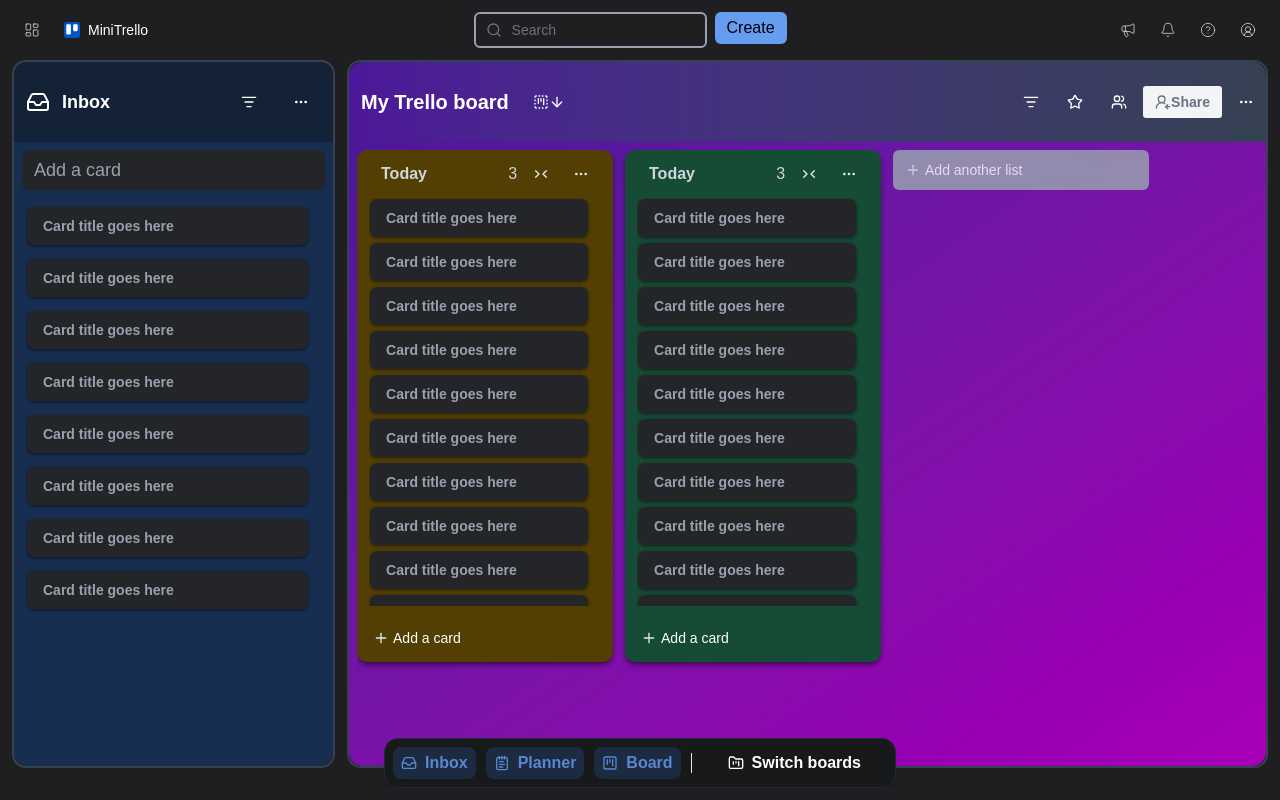
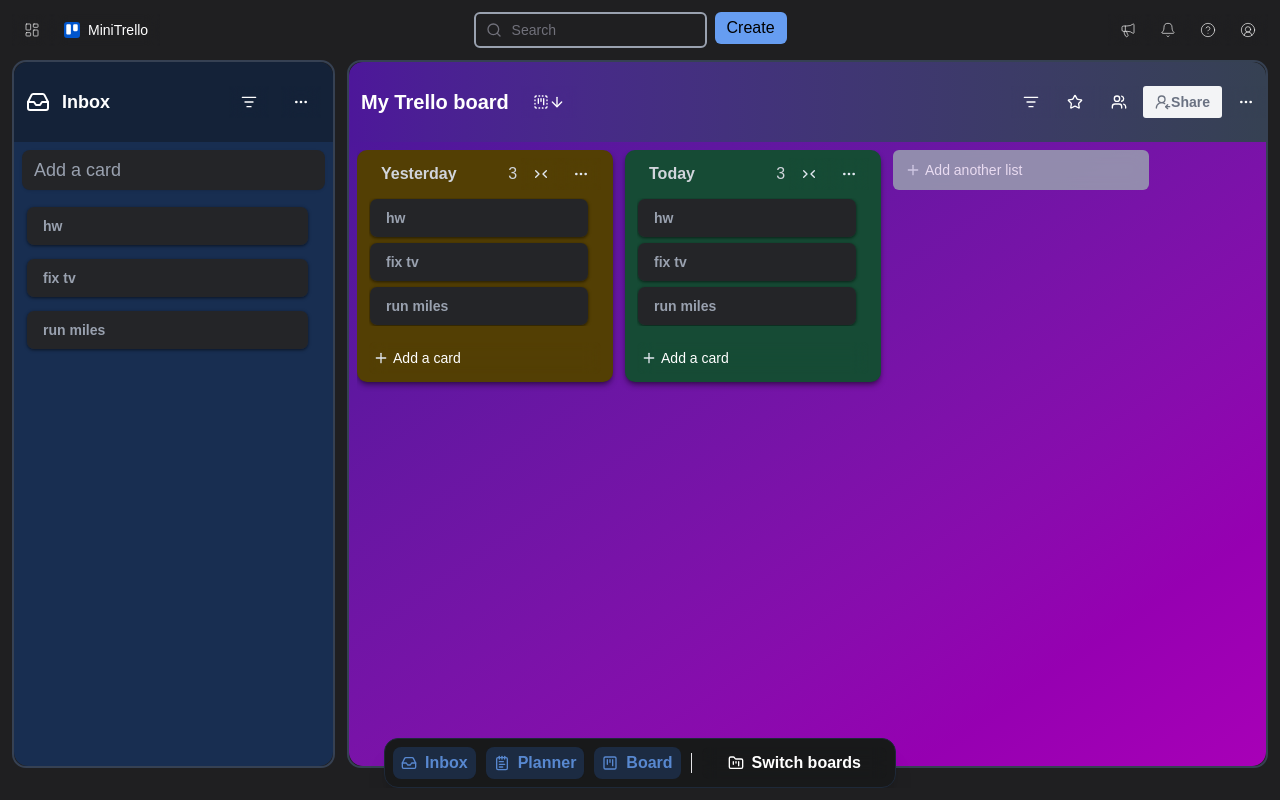
Before and after one commit to AbdallaAlhag/mini-trello, a React (Vite) app: page / in a window 1280 px wide. Built offline with nearby package versions, Linux system fonts and the light colour scheme.

Commit message:
Add functionality to toggle button to take in handle for on click submit

```diff
--- a/src/components/customUI/buttonToggle.tsx
+++ b/src/components/customUI/buttonToggle.tsx
@@ -15,6 +15,7 @@
   cancel?: boolean;
   background?: boolean;
   children: ReactNode;
+  addFn: (title: string) => void;
 }
 
 export function ButtonToggle({
@@ -22,6 +23,7 @@
   cancel = false,
   background = false,
   children,
+  addFn
 }: ButtonToggleProps) {
   const [isEditing, setIsEditing] = useState(false);
   const [inputValue, setInputValue] = useState("");
@@ -29,8 +31,9 @@
   const handleAdd = () => {
     if (!inputValue.trim()) return;
     console.log("Adding card:", inputValue);
+    addFn(inputValue)
     setInputValue("");
-    setIsEditing(false); // Close after adding
+    setIsEditing(false);
   };
   const containerRef = useRef<HTMLDivElement>(null);
 
@@ -46,18 +49,15 @@
       }
     }
 
-    // NEW: Handles pressing the Escape key down globally
     function handleKeyDown(event: KeyboardEvent) {
       if (event.key === "Escape") {
         setIsEditing(false);
       }
     }
 
-    // Attach both browser event listeners
     document.addEventListener("mousedown", handleClickOutside);
     document.addEventListener("keydown", handleKeyDown);
 
-    // Clean up both browser event listeners when component closes or destroys
     return () => {
       document.removeEventListener("mousedown", handleClickOutside);
       document.removeEventListener("keydown", handleKeyDown);
--- a/src/components/customUI/card.tsx
+++ b/src/components/customUI/card.tsx
@@ -2,7 +2,12 @@
 import { Button } from "../ui/button";
 import { Checkbox } from "../ui/checkbox";
 
-export function Card() {
+import type { CardInterface } from "../../types.ts";
+
+interface CardProps {
+  card: CardInterface;
+}
+export function Card({ card }: CardProps) {
   return (
     // change to outer button to div in order to allow inner buttons working
     <div
@@ -15,7 +20,7 @@
           id="card-complete"
           defaultChecked={false}
         />
-        <span className="text-normal font-bold">Card title goes here</span>
+        <span className="text-normal font-bold">{card.title}</span>
       </div>
       <Button className="bg-transparent  pr-0 mr-0 opacity-0 group-hover:opacity-100">
         <SquarePen />
--- a/src/components/customUI/column.tsx
+++ b/src/components/customUI/column.tsx
@@ -1,43 +1,25 @@
-import { ChevronsRightLeft, Ellipsis, Plus, SquarePlus } from "lucide-react";
+import { ChevronsRightLeft, Ellipsis, Plus,  } from "lucide-react";
 import { Button } from "../ui/button";
 import { Card } from "./card";
 import { ScrollArea, ScrollBar } from "../ui/scroll-area";
 import { ButtonToggle } from "./buttonToggle";
+import type { ColumnInterface, CardInterface } from "../../types.ts";
+import { useState } from "react";
 
 interface ColumnProps {
-  column: {
-    id: string;
-    title: string;
-    background: string;
-  };
+  column: ColumnInterface;
 }
 
-const cards = [
-  "hw",
-  "run",
-  "film edit",
-  "run",
-  "film edit",
-  "run",
-  "film edit",
-  "run",
-  "film edit",
-  "run",
-  "film edit",
-  "film edit",
-  "run",
-  "film edit",
-  "film edit",
-  "run",
-  "film edit",
-  "film edit",
-  "run",
-  "film edit",
-  "film edit",
-  "run",
-  "film edit",
-];
-export function Column({ column }: ColumnProps) {
+
+export function Column({ column }: ColumnProps) {  const [cards, setCards] = useState<CardInterface[]>([
+    { title: "hw", id: crypto.randomUUID() },
+    { title: "fix tv", id: crypto.randomUUID() },
+    { title: "run miles", id: crypto.randomUUID() },
+  ]);
+
+  function handleAddCard(title: string){
+    setCards([...cards, {title: title, id: crypto.randomUUID()}])
+  }
   return (
     <div
       style={{ backgroundColor: `${column.background}` }}
@@ -59,7 +41,7 @@
       <ScrollArea className="flex-1  min-h-0 my-2 ">
         <div className="flex flex-col gap-1 pr-3">
           {cards.map((card, index) => (
-            <Card key={index}></Card>
+            <Card key={card.id} card={card}></Card>
           ))}
         </div>
         <ScrollBar />
@@ -73,7 +55,7 @@
         {/* <Button> */}
         {/*   <SquarePlus color="#e2e8f0" /> */}
         {/* </Button>{" "} */}
-        <ButtonToggle placeHolder="Enter a title or paste a link">
+        <ButtonToggle placeHolder="Enter a title or paste a link" addFn={handleAddCard}>
           <Button className="flex-1 items-center justify-start p-1 rounded-sm">
             <Plus color="#e2e8f0" />
             <span className="pl-1">Add a card</span>
--- a/src/components/features/board/index.tsx
+++ b/src/components/features/board/index.tsx
@@ -12,12 +12,16 @@
   UserRoundArrowLeft,
   Users,
 } from "lucide-react";
-
-const columns = [
-  { id: crypto.randomUUID(), title: "Today", background: "#533F04" },
+import type { ColumnInterface } from '../../../types.ts'
+import { useState } from "react";
+export function Board() {
+  const [columns, setColumns] = useState<ColumnInterface[]>([
+  { id: crypto.randomUUID(), title: "Yesterday", background: "#533F04" },
   { id: crypto.randomUUID(), title: "Today", background: "#164B35" },
-];
-export function Board() {
+]);
+  function handleAddColumn(title: string){
+    setColumns([...columns, {title: title, id: crypto.randomUUID(), background: "#101204"}])
+  }
   return (
     <div className="flex flex-col border-2 border-solid border-gray-700 rounded-xl overflow-hidden w-full">
       <header className="flex items-center justify-between bg-linear-to-r from-violet-900 to-gray-700 rounded-t-xl h-20">
@@ -57,7 +61,7 @@
               </div>
             ))}
             <div className="w-64">
-              <ButtonToggle placeHolder="Enter a title" background={true}>
+              <ButtonToggle placeHolder="Enter a title" background={true} addFn={handleAddColumn}>
                 <Button className="w-64 h-10 items-center justify-start p-3 rounded-sm shrink-0 bg-gray-400 opacity-85">
                   <Plus color="#e2e8f0 " />
                   <span className="pl-1">Add another list</span>
--- a/src/components/features/inbox/index.tsx
+++ b/src/components/features/inbox/index.tsx
@@ -4,19 +4,18 @@
 import { Ellipsis, Inbox as InboxIcon, ListFilter } from "lucide-react";
 import { useState } from "react";
 import { ButtonToggle } from "@/components/customUI/buttonToggle";
+import type { CardInterface } from "../../../types.ts";
 
-// scroll area
-const cards = [
-  "hw",
-  "run",
-  "fix car",
-  "film edit",
-  "run",
-  "fix car",
-  "film edit",
-  "run",
-];
 export function Inbox() {
+  const [cards, setCards] = useState<CardInterface[]>([
+    { title: "hw", id: crypto.randomUUID() },
+    { title: "fix tv", id: crypto.randomUUID() },
+    { title: "run miles", id: crypto.randomUUID() },
+  ]);
+
+  function handleAddCard(title: string){
+    setCards([...cards, {title: title, id: crypto.randomUUID()}])
+  }
   return (
     <div className="flex flex-col border-2 border-solid border-gray-700 rounded-xl w-[35%] ">
       <header className="flex items-center justify-between bg-[#142238] rounded-t-xl h-20">
@@ -38,6 +37,7 @@
           placeHolder="Enter a title"
           cancel={true}
           background={true}
+          addFn={handleAddCard}
         >
           <Button className="bg-[#242528] border border-gray-700 shadow-sm justify-start h-10 text-md text-gray-400 hover:bg-zinc-600 hover:border-gray-500 text-lg rounded-md">
             Add a card
@@ -46,7 +46,7 @@
         <ScrollArea className="flex-1 min-h-0 pt-3">
           <div className="flex flex-col gap-3 m-1 mb-15 mr-4">
             {cards.map((card, index) => (
-              <Card key={index}></Card>
+              <Card key={index} card={card}></Card>
             ))}
           </div>
         </ScrollArea>
--- /dev/null
+++ b/src/types.ts
@@ -0,0 +1,10 @@
+export interface CardInterface {
+  title: string;
+  id: string;
+}
+
+export interface ColumnInterface {
+  id: string;
+  title: string;
+  background: string;
+}
```
